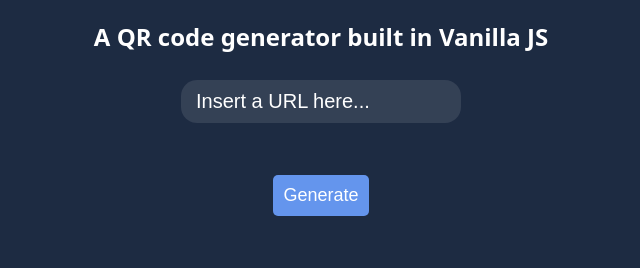
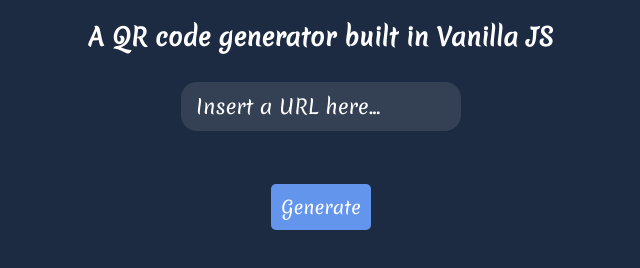
Before and after one commit to jainam03/QR_JS_SOLO, a plain HTML site: page index.html in a window 1280 px wide. Shown: the whole page, without its empty margins (319-959 px from the left). Drawn offline with Linux system fonts and the light colour scheme.

Commit message:
added google font

```diff
--- a/index.css
+++ b/index.css
@@ -1,13 +1,15 @@
+@import url('https://fonts.googleapis.com/css2?family=Merienda&display=swap');
+
 * {
     margin: 0;
     padding: 0;
 
     box-sizing: border-box;
     color: white;
+    font-family: 'Merienda',sans-serif;
 }
 
 body {
-    font-family: system-ui, -apple-system, BlinkMacSystemFont, 'Segoe UI', Roboto, Oxygen, Ubuntu, Cantarell, 'Open Sans', 'Helvetica Neue', sans-serif;
 
     background-color: #1d2b42;
 
```
